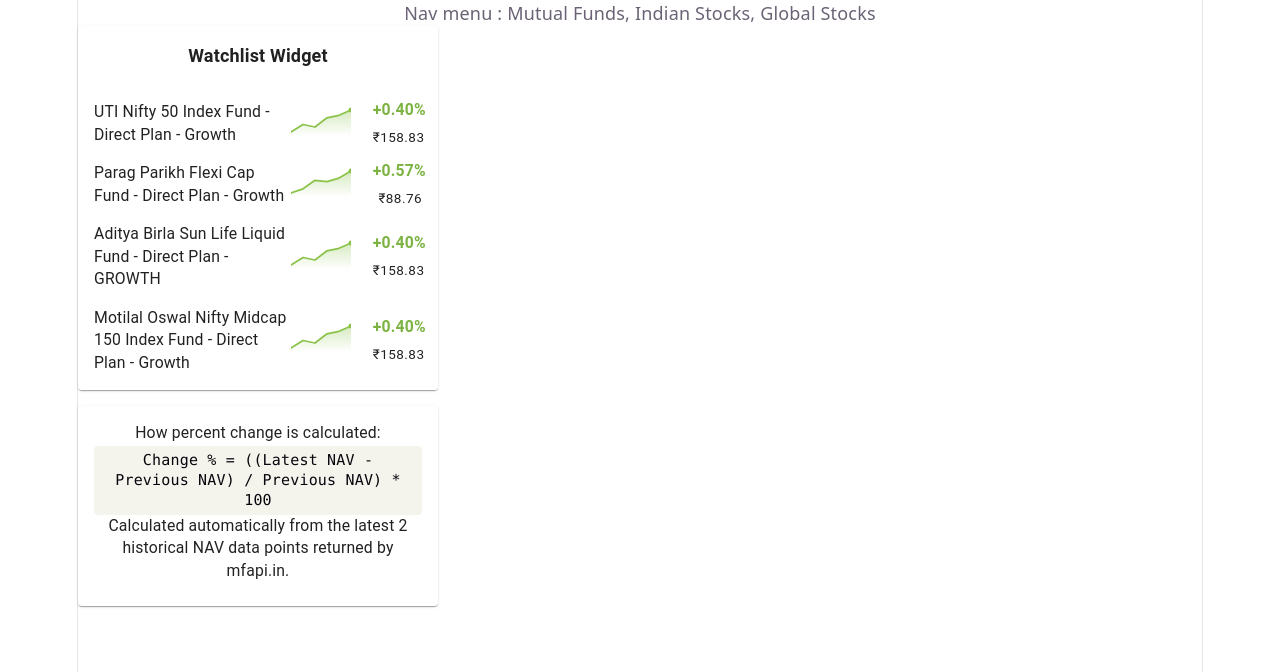
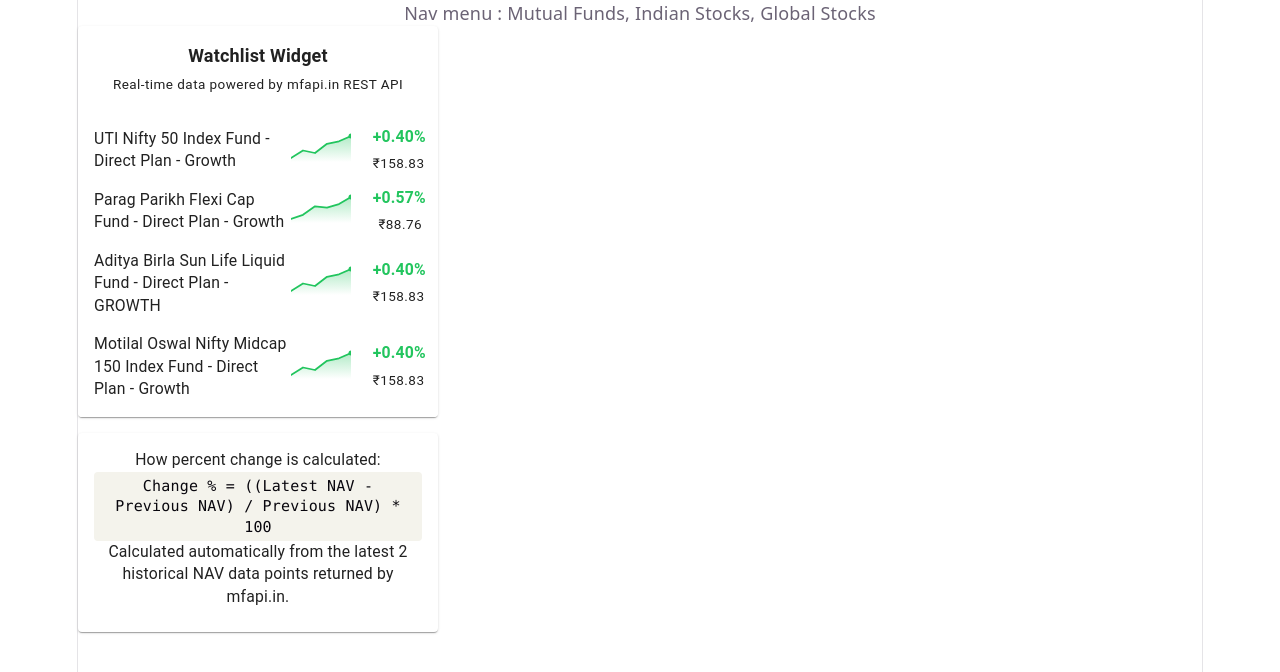
Before and after one commit to pramodboda/market-hub, a React (Vite) app: page / in a window 1280 px wide. Shown: the top 672 px of the page. Built offline with nearby package versions, Linux system fonts and the light colour scheme; no server answers; the HTML template or start-up script is replaced by a standard one.

Commit message:
UPDATE: Implemented

```diff
--- a/src/App/components/WatchlistCard/WatchlistCard.tsx
+++ b/src/App/components/WatchlistCard/WatchlistCard.tsx
@@ -81,7 +81,7 @@
   const pathD = `M ${points.join(' L ')}`;
   const areaD = `${pathD} L ${width},${height} L 0,${height} Z`;
 
-  const colorClass = isPositive ? lightGreen[500] : red[900]; // Emerald green vs Rose red
+  const colorClass = isPositive ? "#22c55e" : red[900]; // Emerald green vs Rose red
   const gradientId = `sparkline-grad-${Math.random().toString(36).substring(2, 9)}`;
 
   return (
@@ -207,7 +207,8 @@
     {/* <button onClick={getFundDetails(125497)}>Click Me</button> */}
 
     <Card sx={{ maxWidth: 360, mb: 2 }}>
-      <CardContent><Typography variant="body1" sx={{ fontWeight: "bold" }}>Watchlist Widget</Typography></CardContent>
+      <CardContent><Typography variant="body1" sx={{ fontWeight: "bold" }}>Watchlist Widget</Typography>
+        <Typography variant="caption"> Real-time data powered by mfapi.in REST API</Typography></CardContent>
 
       <List sx={{ width: '100%', maxWidth: 360, bgcolor: 'background.paper', }} dense={dense}>
 
@@ -236,7 +237,7 @@
               {/* Financial Figures */}
               <Box sx={{ width: "15%", textAlign: "right" }}>
 
-                {data ? (<><Typography variant="body2" sx={{ color: isPositive ? lightGreen[600] : "black", fontWeight: "bold" }}>{isPositive ? "+" : ''}{data.changePct.toFixed(2)}%</Typography> <Typography variant="caption">₹{data.latestNAV.toFixed(2)}</Typography></>) : ""}
+                {data ? (<><Typography variant="body2" sx={{ color: isPositive ? "#22c55e" : "black", fontWeight: "bold" }}>{isPositive ? "+" : ''}{data.changePct.toFixed(2)}%</Typography> <Typography variant="caption">₹{data.latestNAV.toFixed(2)}</Typography></>) : ""}
               </Box>
 
 
@@ -246,12 +247,10 @@
           </ListItem>)
         })}
       </List >
-
     </Card>
 
+
     {/* Explanatory Banner below Widget */}
-
-
     <Card sx={{ maxWidth: 360 }}>
       {/* <Info className="w-4 h-4 text-sky-400 shrink-0 mt-0.5" /> */}
       <CardContent>
```
Also changed, not shown: src/App/backups-dont-del/mutual_fund_watchlist_movers-ref-backup.tsx (renamed from src/App/mutual_fund_watchlist_movers-ref-backup.tsx).
